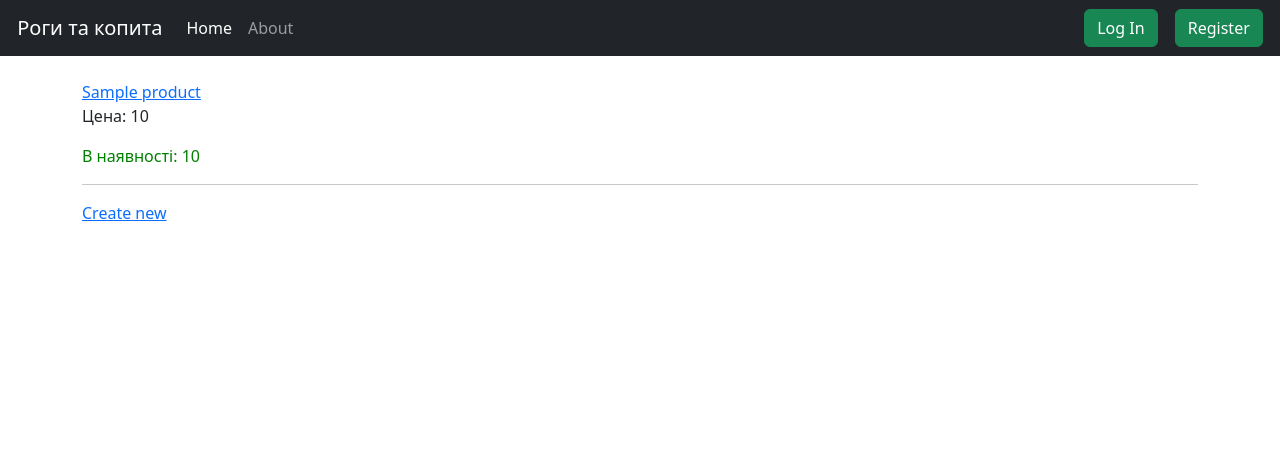
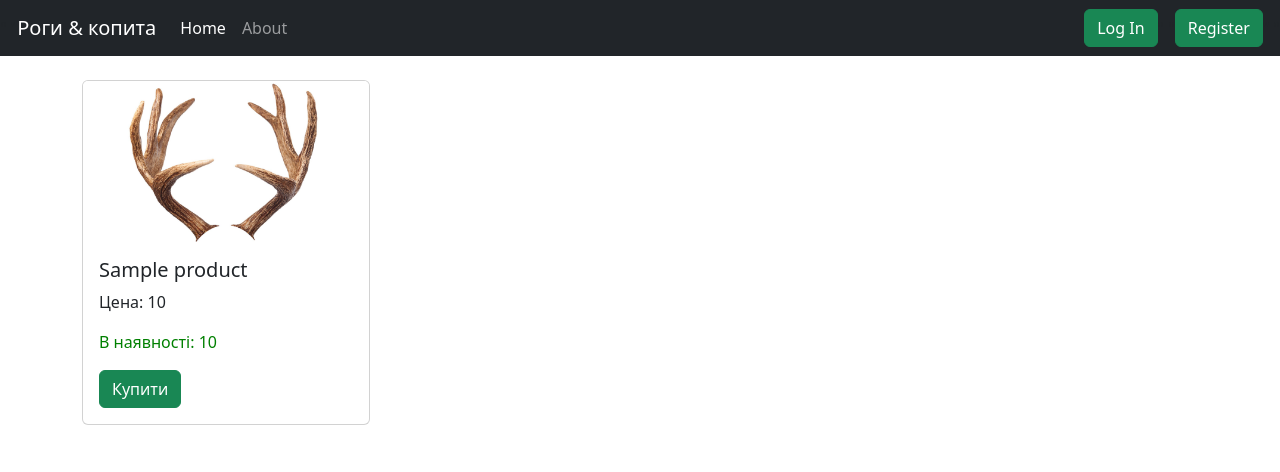
Before and after one commit to serg-gonharenko/onlinestore, a Django app: page / in a window 1280 px wide. Shown: the top 472 px of the page. Run offline with Django 4.2, Linux system fonts and the light colour scheme; tables that the repository leaves empty hold one stand-in row (values such as "Sample post"); some libraries are stand-ins or nearby versions.

Commit message:
Немного дальше

```diff
--- a/goods/templates/products/products_confirm_delete.html
+++ b/goods/templates/products/products_confirm_delete.html
@@ -1,4 +1,4 @@
-{% extends "index.html" %}
+{% extends "base.html" %}
 {% block container %}
     <form method="post">
         {% csrf_token %}
--- a/goods/templates/products/products_form.html
+++ b/goods/templates/products/products_form.html
@@ -1,4 +1,4 @@
-{% extends "index.html" %}
+{% extends "base.html" %}
 {% block container %}
     <form method="post">
         {% csrf_token %}
--- a/goods/templates/products/products_list.html
+++ b/goods/templates/products/products_list.html
@@ -1,20 +1,30 @@
 {% extends "base.html" %}
+{% load static %}
 {% block container %}
+<div class="row row-cols-4">
   {% for object in object_list %}
-        <a href="{% url "goods:detail" slug=object.slug %}">{{ object }}</a>
-        <p>
-        Цена: {{ object.price }}
-        </p>
+    <div class="col mb-5">
+      <div class="card" style="width: 18rem;">
+        <img class="card-img-top" src="{% static '258184_original.jpg' %} " alt="goods/258184_original.jpg">
+        <div class="card-body">
+          <h5 class="card-title">{{ object.name }}</h5>
+          <p class="card-text">Цена: {{ object.price }}</p>
         {% if object.quantity %}
           <p style="color: green">
           В наявності: {{ object.quantity }}
           </p>
+
+          <a class="btn btn-success" href="{% url 'goods:detail' slug=object.slug %}">Купити</a>
           {% else %}
             <p style="color: red">
-            Під замовлення:
+            Під замовлення
             </p>
+            <a class="btn btn-success disabled"  href="{% url 'goods:detail' slug=object.slug %}">Купити</a>
+
         {% endif %}
-        <hr>
+            </div>
+      </div>
+    </div>
   {% endfor %}
-    <a href="{% url "goods:create" %}"> Create new</a>
+</div>
 {% endblock %}
--- a/onlinestore/settings.py
+++ b/onlinestore/settings.py
@@ -9,7 +9,7 @@ https://docs.djangoproject.com/en/4.0/topics/settings/
 For the full list of settings and their values, see
 https://docs.djangoproject.com/en/4.0/ref/settings/
 """
-
+import os
 from pathlib import Path
 
 # Build paths inside the project like this: BASE_DIR / 'subdir'.
@@ -131,6 +131,9 @@ USE_TZ = True
 STATIC_URL = '/static/'
 STATIC_ROOT = ''
 STATICFILES_DIRS = 'onlinestore/static/',
+
+MEDIA_ROOT = os.path.join(BASE_DIR, 'media')
+MEDIA_URL = '/media/'
 # Default primary key field type
 # https://docs.djangoproject.com/en/4.0/ref/settings/#default-auto-field
 
--- a/templates/_navbar.html
+++ b/templates/_navbar.html
@@ -1,7 +1,7 @@
 <nav class="navbar fixed-top navbar-expand-lg navbar-dark bg-dark">
   <div class="collapse navbar-collapse ">
     <div>" "</div>
-    <a class="navbar-brand" >Роги та копита</a>
+    <a class="navbar-brand" >Роги & копита</a>
     <div class="collapse navbar-collapse">
       <ul class="navbar-nav">
         <li class="nav-item">
```
Also changed, not shown: goods/templates/products/products_detail.html (+4 -3 lines), onlinestore/static/258184_original.jpg (added). Lines whose indentation alone changed are shown as unchanged.
